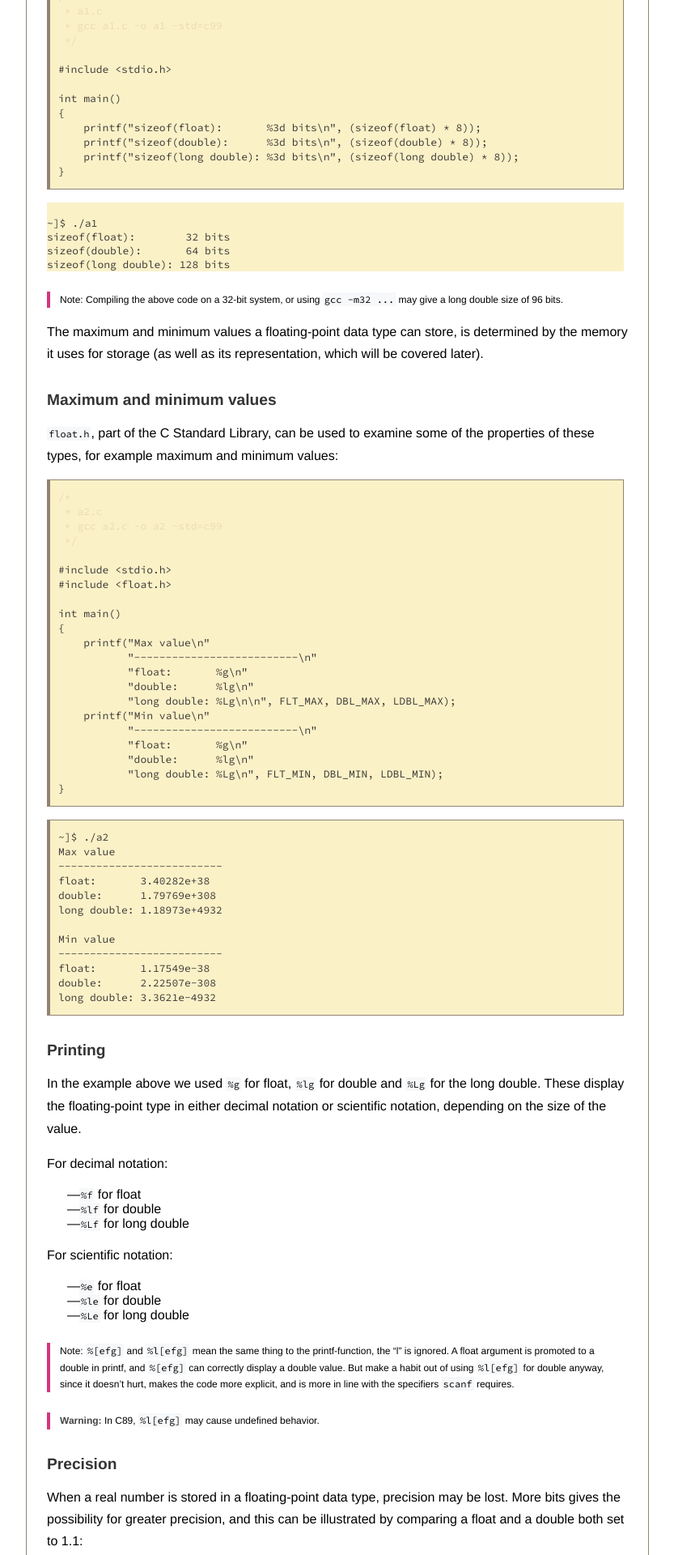
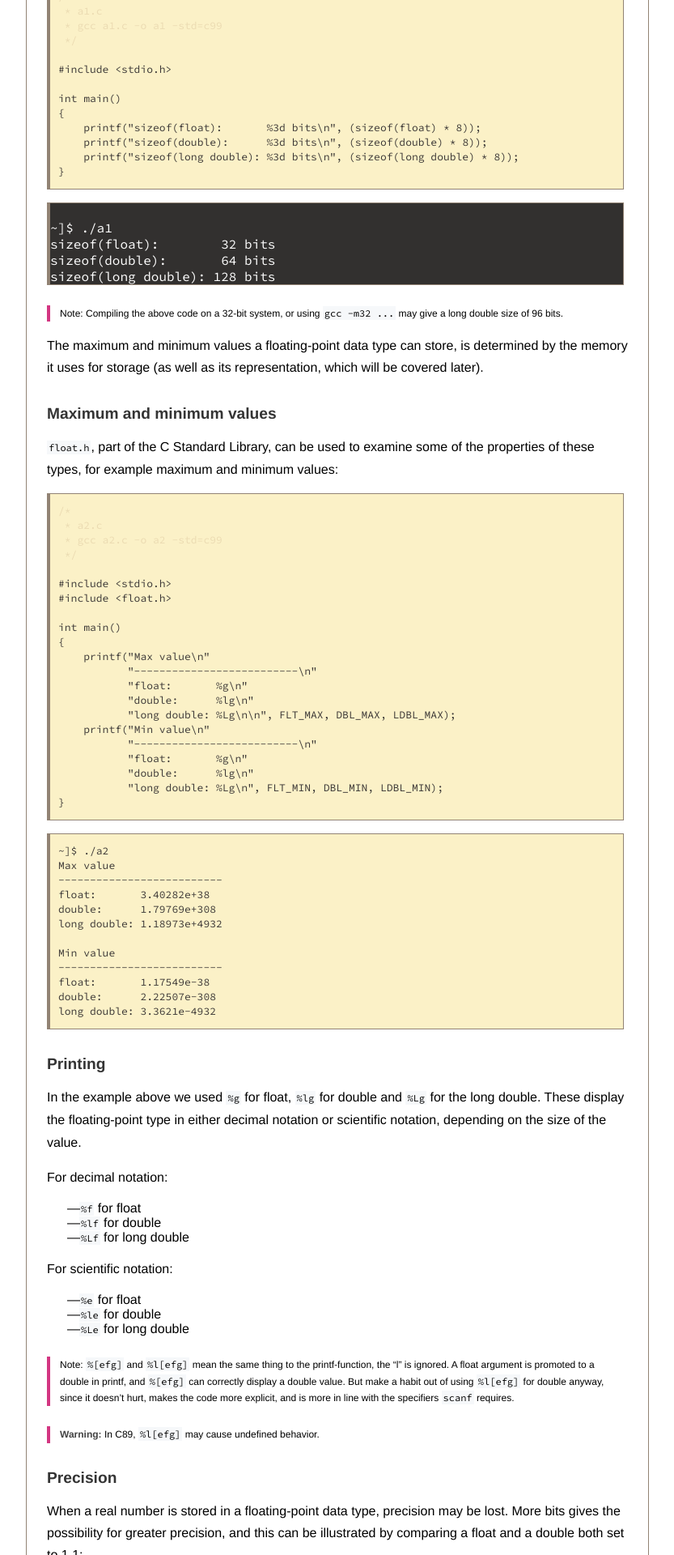
Before and after one commit to execas/execas.github.io, a Jekyll site: the page built from _posts/2019-02-28-floating-point-in-c.md, in a window 1280 px wide. Shown: the part 475-2395 px from the top of the page at 81% size, without its empty margins (223-1056 px from the left). Built offline with Jekyll 4.4.1, drawn with Linux system fonts in a browser that asks for light colours.

Commit message:
Update execas.css

```diff
--- a/css/execas.css
+++ b/css/execas.css
@@ -43,11 +43,6 @@ img {
      color:#ffffff;
      overflow: auto;
      font-family: "Source Code Pro", monospace;
-     border-style: none;
-     whitespace: pre;
-     font-size:13px;
-     background-color:#fbf1c7;
-     color:#3c3836;
      padding:0;
 }
 
```
